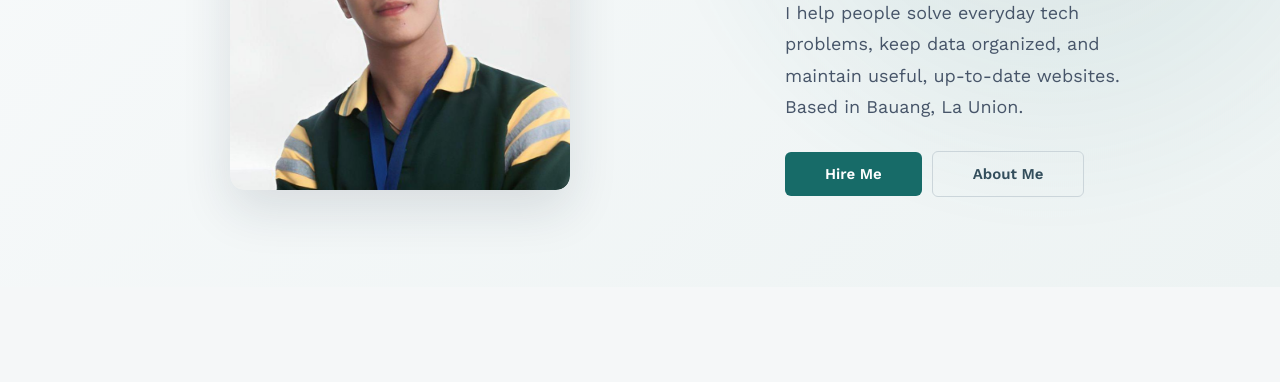
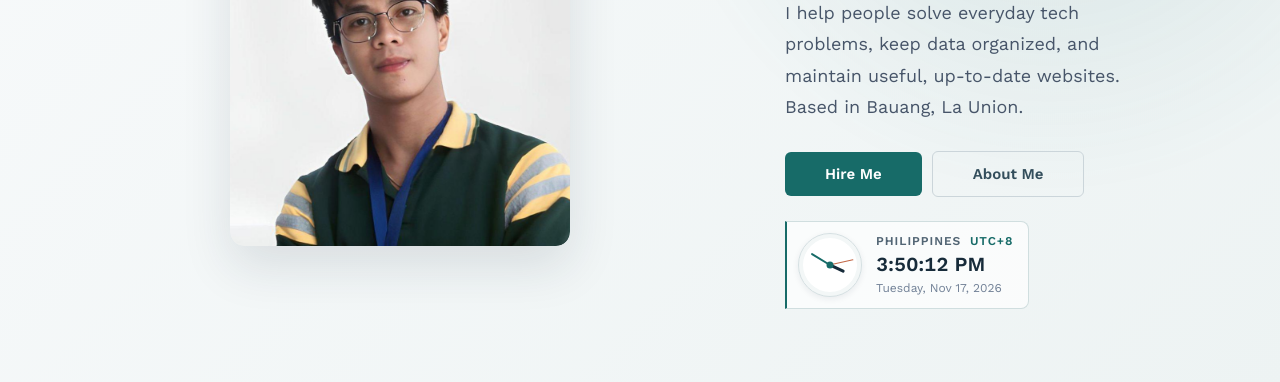
Before and after one commit to clasver/Portfolio, a plain HTML site: page index.html in a window 1280 px wide. Shown: the part 356-738 px from the top of the page. Drawn offline with nearby package versions, Linux system fonts and the light colour scheme.

Commit message:
Add Philippines clock and project spotlight
Co-authored-by: Copilot <223556219+Copilot@users.noreply.github.com>

```diff
--- a/assets/css/style.css
+++ b/assets/css/style.css
@@ -2299,6 +2299,107 @@ body {
   line-height: 1.75;
 }
 
+.local-clock {
+  display: inline-flex;
+  align-items: center;
+  gap: 1.4rem;
+  margin-block-start: 2.4rem;
+  padding: 1rem 1.5rem 1rem 1.1rem;
+  border: 1px solid rgba(198, 214, 216, 0.8);
+  border-left: 2px solid var(--klein-blue);
+  border-radius: 0 0.8rem 0.8rem 0;
+  background: rgba(255, 255, 255, 0.66);
+}
+
+.clock-face {
+  position: relative;
+  flex: none;
+  width: 6.4rem;
+  height: 6.4rem;
+  border: 1px solid #d5e0e2;
+  border-radius: 50%;
+  background: #fff;
+  box-shadow: inset 0 0 0 0.4rem #f3f7f7, 0 2px 6px rgba(23, 43, 58, 0.08);
+}
+
+.clock-face::before {
+  position: absolute;
+  inset: 0.5rem;
+  border-radius: inherit;
+  background: repeating-conic-gradient(from -1.5deg, #9db0b4 0 1.2deg, transparent 1.2deg 30deg);
+  content: "";
+  mask: radial-gradient(transparent 0 81%, #000 83%);
+}
+
+.clock-face::after {
+  position: absolute;
+  top: 50%;
+  left: 50%;
+  z-index: 2;
+  width: 0.7rem;
+  height: 0.7rem;
+  border-radius: 50%;
+  background: #176b68;
+  content: "";
+  transform: translate(-50%, -50%);
+}
+
+.clock-hand {
+  position: absolute;
+  bottom: 50%;
+  left: 50%;
+  z-index: 1;
+  border-radius: 999px;
+  transform-origin: 50% 100%;
+}
+
+.clock-hour-hand {
+  width: 0.3rem;
+  height: 1.6rem;
+  background: #172b3a;
+}
+
+.clock-minute-hand {
+  width: 0.2rem;
+  height: 2.2rem;
+  background: #176b68;
+}
+
+.clock-second-hand {
+  width: 0.12rem;
+  height: 2.4rem;
+  background: #c26746;
+}
+
+.clock-copy { min-width: 12rem; }
+
+.clock-label {
+  color: #526574;
+  font-size: 1.2rem;
+  font-weight: 600;
+  letter-spacing: 0.08em;
+  text-transform: uppercase;
+}
+
+.clock-label span {
+  display: inline;
+  margin-inline-start: 0.4rem;
+  color: var(--klein-blue);
+}
+
+.clock-time {
+  color: #172b3a;
+  font-size: 2rem;
+  font-weight: 600;
+  font-variant-numeric: tabular-nums;
+  line-height: 1.3;
+}
+
+.clock-date {
+  color: #718096;
+  font-size: 1.2rem;
+}
+
 .hero-banner {
   order: 0;
   width: min(100%, 34rem);
@@ -2457,6 +2558,7 @@ body {
 .portfolio-list { gap: 2rem; }
 
 .project-card {
+  position: relative;
   background: #fff;
   border: 1px solid #e1e8eb;
   border-radius: 0.9rem;
@@ -2469,14 +2571,29 @@ body {
   box-shadow: 0 10px 24px rgba(23, 43, 58, 0.08);
 }
 
+.project-card::before {
+  position: absolute;
+  inset: 0;
+  z-index: 0;
+  border-radius: inherit;
+  background: radial-gradient(280px circle at var(--pointer-x, 50%) var(--pointer-y, 50%), rgba(23, 107, 104, 0.1), transparent 68%);
+  content: "";
+  opacity: 0;
+  pointer-events: none;
+  transition: opacity 0.25s ease;
+}
+
+.project-card:is(:hover, :focus-within)::before { opacity: 1; }
+
 .project-thumb {
   min-height: 18rem;
   color: #176b68;
   background: #eaf1f1;
+  z-index: 1;
 }
 
 .project-thumb::after { display: none; }
-.project-body { padding: 2.2rem; }
+.project-body { position: relative; z-index: 1; padding: 2.2rem; }
 .project-org { color: var(--klein-blue); letter-spacing: 0.06em; }
 .project-title { color: #172b3a; font-family: var(--ff-open-sans); font-size: 2rem; }
 .project-desc { color: #526574; }
@@ -2644,12 +2761,14 @@ body {
   .hero-content { text-align: center; }
   .hero-text { margin-inline: auto; font-size: 1.6rem; }
   .btn-group { justify-content: center; }
+  .local-clock { text-align: left; }
   .about { padding-block: 6rem; }
 }
 
 @media (prefers-reduced-motion: reduce) {
   .hero-light { display: none; }
   .hero-banner { transform: none !important; }
+  .project-card::before { transition: none; }
 
   *,
   *::before,
--- a/assets/js/script.js
+++ b/assets/js/script.js
@@ -32,7 +32,69 @@ for (let i = 0; i < navbarLinks.length; i++) {
   });
 }
 
+const localClock = document.querySelector("[data-local-clock]");
 
+if (localClock) {
+  const hourHand = localClock.querySelector("[data-clock-hour]");
+  const minuteHand = localClock.querySelector("[data-clock-minute]");
+  const secondHand = localClock.querySelector("[data-clock-second]");
+  const clockTime = localClock.querySelector("[data-clock-time]");
+  const clockDate = localClock.querySelector("[data-clock-date]");
+  const timeZone = "Asia/Manila";
+  const timePartsFormatter = new Intl.DateTimeFormat("en-GB", {
+    timeZone,
+    hour: "2-digit",
+    minute: "2-digit",
+    second: "2-digit",
+    hourCycle: "h23"
+  });
+  const timeFormatter = new Intl.DateTimeFormat("en-PH", {
+    timeZone,
+    hour: "numeric",
+    minute: "2-digit",
+    second: "2-digit",
+    hour12: true
+  });
+  const dateFormatter = new Intl.DateTimeFormat("en-PH", {
+    timeZone,
+    weekday: "long",
+    month: "short",
+    day: "numeric",
+    year: "numeric"
+  });
+  const startedAt = new Date();
+  const initialTime = timePartsFormatter.formatToParts(startedAt).reduce(function (parts, part) {
+    if (part.type !== "literal") parts[part.type] = Number(part.value);
+    return parts;
+  }, {});
+  const startingSeconds = initialTime.hour * 3600 + initialTime.minute * 60 + initialTime.second;
+  const startTimestamp = startedAt.getTime();
+  const prefersReducedMotion = window.matchMedia("(prefers-reduced-motion: reduce)").matches;
+
+  function updateClockHands() {
+    const elapsedSeconds = (startingSeconds + (Date.now() - startTimestamp) / 1000) % 43200;
+    hourHand.style.transform = "translateX(-50%) rotate(" + elapsedSeconds / 120 + "deg)";
+    minuteHand.style.transform = "translateX(-50%) rotate(" + (elapsedSeconds % 3600) / 10 + "deg)";
+    secondHand.style.transform = "translateX(-50%) rotate(" + (elapsedSeconds % 60) * 6 + "deg)";
+
+    if (!prefersReducedMotion) window.requestAnimationFrame(updateClockHands);
+  }
+
+  function updateClockReadout() {
+    const now = new Date();
+    clockTime.textContent = timeFormatter.format(now);
+    clockTime.dateTime = now.toISOString();
+    clockDate.textContent = dateFormatter.format(now);
+  }
+
+  updateClockHands();
+  updateClockReadout();
+
+  if (prefersReducedMotion) {
+    window.setInterval(updateClockHands, 1000);
+  }
+  window.setInterval(updateClockReadout, 1000);
+}
 
 
 
@@ -118,6 +180,19 @@ filterButtons.forEach(function (button) {
   });
 });
 
+const hasFinePointer = window.matchMedia("(hover: hover) and (pointer: fine)").matches;
+const allowsMotion = !window.matchMedia("(prefers-reduced-motion: reduce)").matches;
+
+if (hasFinePointer && allowsMotion) {
+  document.querySelectorAll(".project-card").forEach(function (card) {
+    card.addEventListener("pointermove", function (event) {
+      const bounds = card.getBoundingClientRect();
+      card.style.setProperty("--pointer-x", (event.clientX - bounds.left) + "px");
+      card.style.setProperty("--pointer-y", (event.clientY - bounds.top) + "px");
+    });
+  });
+}
+
 /* Scroll-reveal on view */
 const revealElements = document.querySelectorAll("[data-reveal]");
 
--- a/index.html
+++ b/index.html
@@ -97,6 +97,18 @@
         <div class="btn-group">
           <a href="#contact" class="btn btn-primary blue">Hire Me</a>
           <a href="#about" class="btn btn-outline">About Me</a>
+        </div>
+        <div class="local-clock" data-local-clock aria-label="Current time in the Philippines">
+          <div class="clock-face" aria-hidden="true">
+            <span class="clock-hand clock-hour-hand" data-clock-hour></span>
+            <span class="clock-hand clock-minute-hand" data-clock-minute></span>
+            <span class="clock-hand clock-second-hand" data-clock-second></span>
+          </div>
+          <div class="clock-copy">
+            <p class="clock-label">Philippines <span>UTC+8</span></p>
+            <time class="clock-time" data-clock-time datetime="">--:--:--</time>
+            <p class="clock-date" data-clock-date>Local time</p>
+          </div>
         </div>
       </div>
     </div>
```
